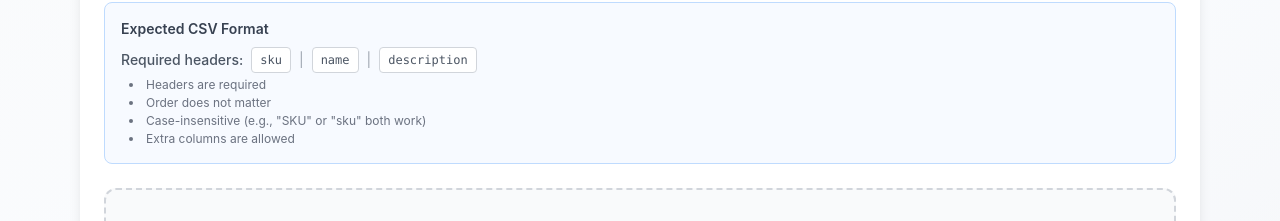
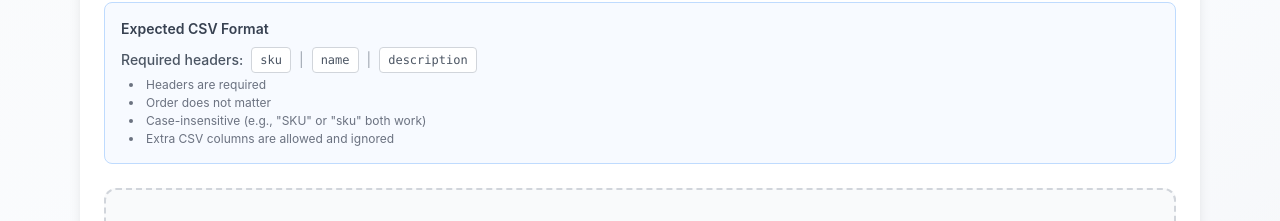
Before and after one commit to C-Tharun/product-importer, a React (Vite) app in the folder frontend/: page / in a window 1280 px wide. Shown: the part 279-500 px from the top of the page. Built offline with nearby package versions, Linux system fonts and the light colour scheme; no server answers.

Commit message:
feat: Enhance CSV import UX and enforce strict header validation

```diff
--- a/frontend/src/components/FileUpload.jsx
+++ b/frontend/src/components/FileUpload.jsx
@@ -101,7 +101,7 @@ function FileUpload({ onUploadSuccess, disabled }) {
             <li>Headers are required</li>
             <li>Order does not matter</li>
             <li>Case-insensitive (e.g., "SKU" or "sku" both work)</li>
-            <li>Extra columns are allowed</li>
+            <li>Extra CSV columns are allowed and ignored</li>
           </ul>
         </div>
       </div>
```
